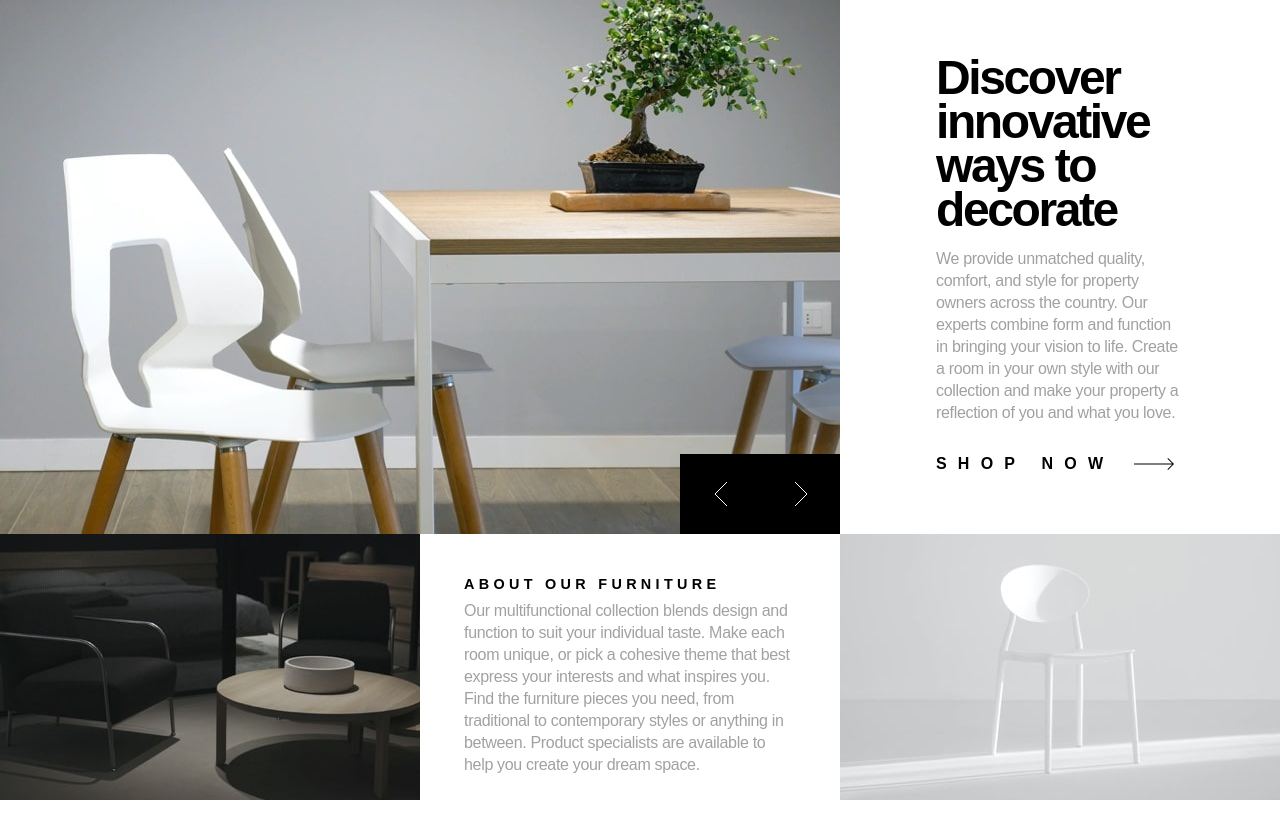
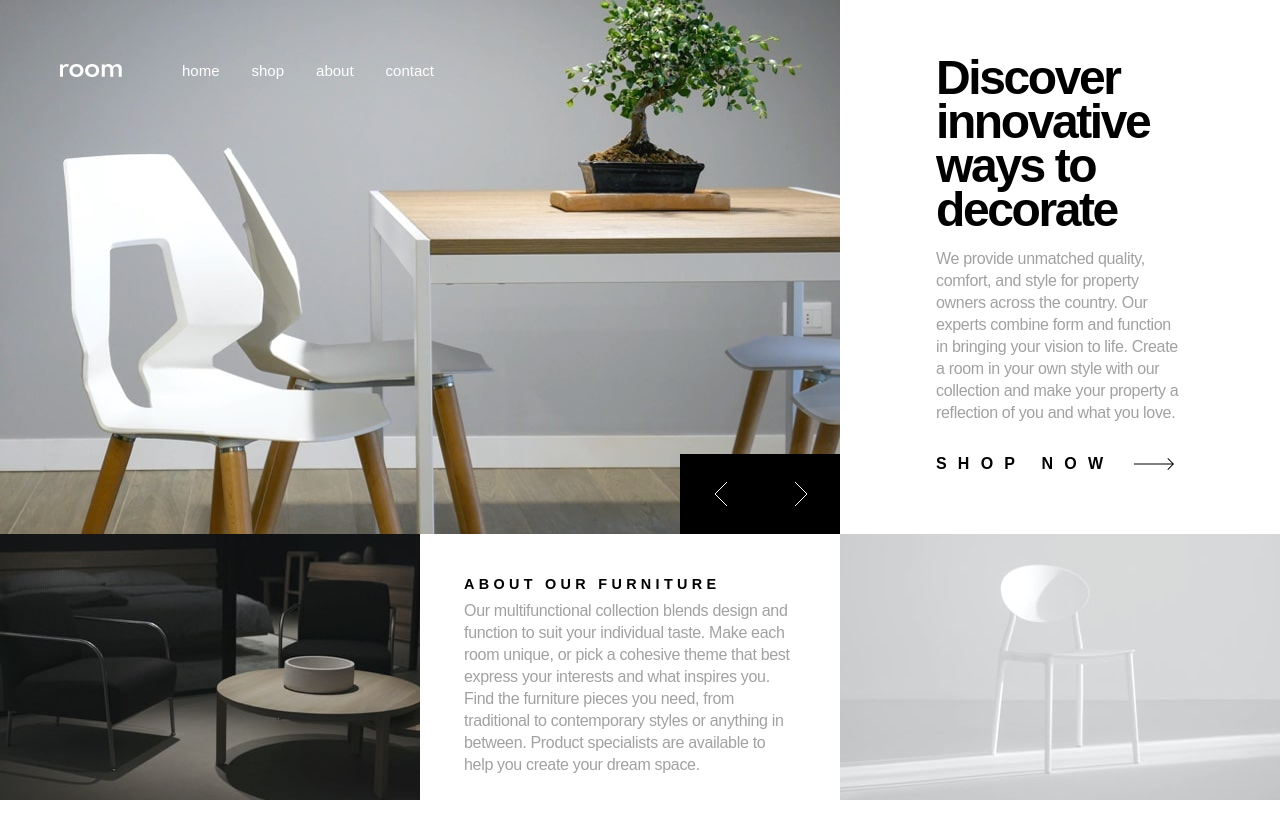
Before and after one commit to Smart-Ace-Designs/nuxt-room-homepage, a Nuxt app: page / in a window 1280 px wide. Built offline with nearby package versions, Linux system fonts and the light colour scheme.

Commit message:
Add initial desktop menu

```diff
--- a/app/pages/index.vue
+++ b/app/pages/index.vue
@@ -4,7 +4,7 @@ const currentImageIndex = ref(0);
 
 <template>
   <main class="mx-auto max-w-360">
-    <div class="grid grid-cols-1 xl:grid-cols-[auto_1fr]">
+    <div class="relative grid grid-cols-1 xl:grid-cols-[auto_1fr]">
       <div class="relative">
         <picture>
           <source
@@ -22,10 +22,21 @@ const currentImageIndex = ref(0);
           />
         </picture>
         <div
+          class="absolute inset-x-0 top-0 z-10 flex items-center gap-x-15 bg-transparent px-15 py-15"
+        >
+          <a href="/"><img src="/logo.svg" alt="" /></a>
+          <ul class="flex gap-8 text-[0.9375rem] text-theme-white">
+            <li><a href="/">home</a></li>
+            <li><a href="/">shop</a></li>
+            <li><a href="/">about</a></li>
+            <li><a href="/">contact</a></li>
+          </ul>
+        </div>
+        <div
           class="absolute right-0 bottom-0 flex bg-theme-black 2xl:right-auto 2xl:left-full 2xl:translate-x-0"
         >
           <button
-            class="cursor-pointer px-8.5 py-7 transition-colors duration-300 hover:bg-theme-gray-500"
+            class="cursor-pointer px-8.5 py-7 transition-colors duration-300 hover:bg-theme-gray-800"
             type="button"
             @click="currentImageIndex = (currentImageIndex - 1 + 3) % 3"
           >
@@ -34,7 +45,7 @@ const currentImageIndex = ref(0);
             </svg>
           </button>
           <button
-            class="cursor-pointer px-8 py-7 transition-colors duration-300 hover:bg-theme-gray-500"
+            class="cursor-pointer px-8 py-7 transition-colors duration-300 hover:bg-theme-gray-800"
             type="button"
             @click="currentImageIndex = (currentImageIndex + 1) % 3"
           >
```
